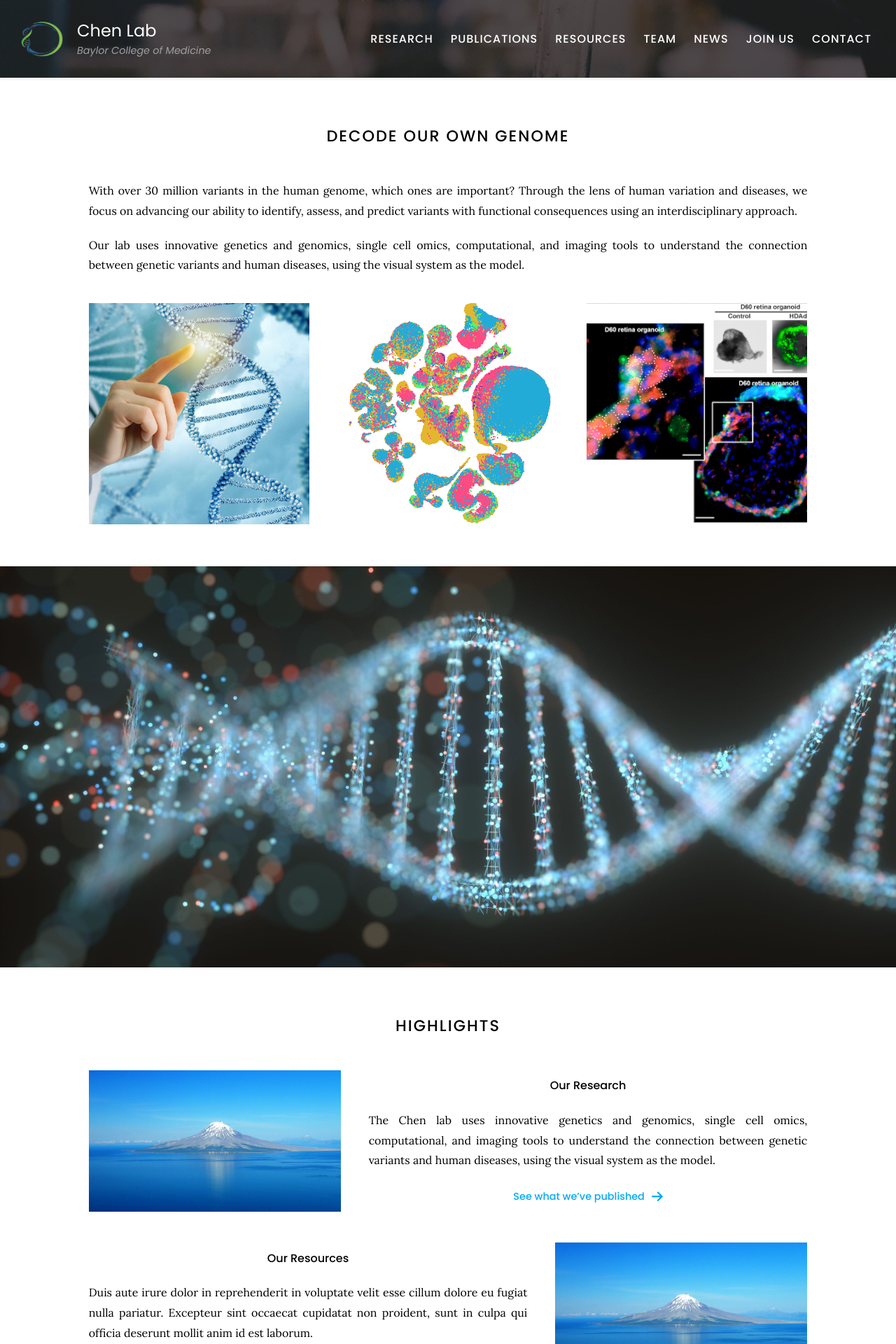
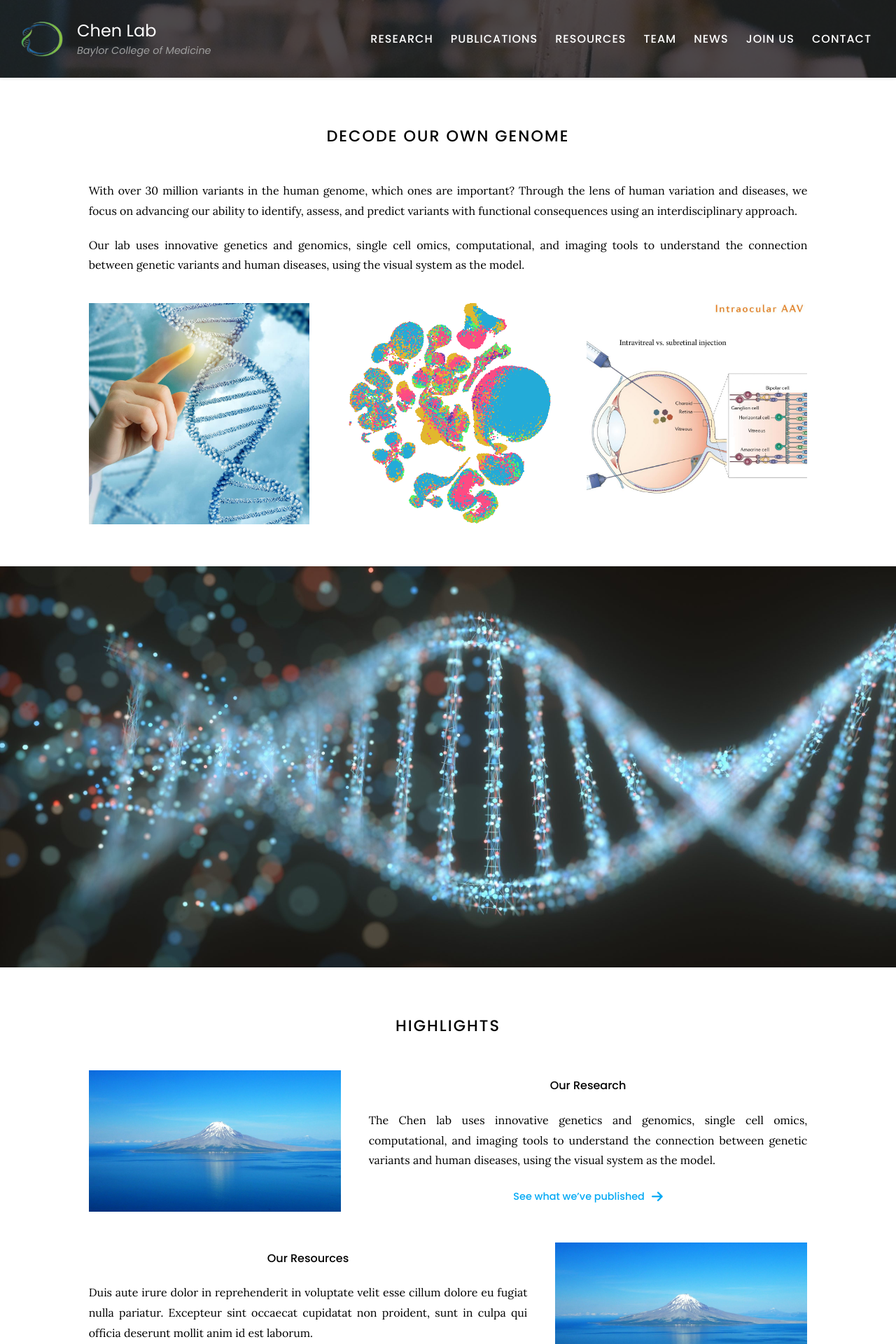
Before and after one commit to wmeng1018/Chen-lab-website, a Jekyll site: the page built from index.md, in a window 1280 px wide. Shown: the top 1920 px of the page at 70% size. Built offline with Jekyll 4.4.1, drawn with Linux system fonts in a browser that asks for light colours.

Commit message:
Update index.md

```diff
--- a/index.md
+++ b/index.md
@@ -21,7 +21,7 @@ Our lab uses innovative genetics and genomics, single cell omics, computational,
   link2="research/#single-cell-omics"
   tooltip2="Single Cell Omics"
 
-  image3="images/therap4.png"
+  image3="images/therap2.jpg"
   link3="research/#therapeutics"
   tooltip3="Therapeutics"
 
```
